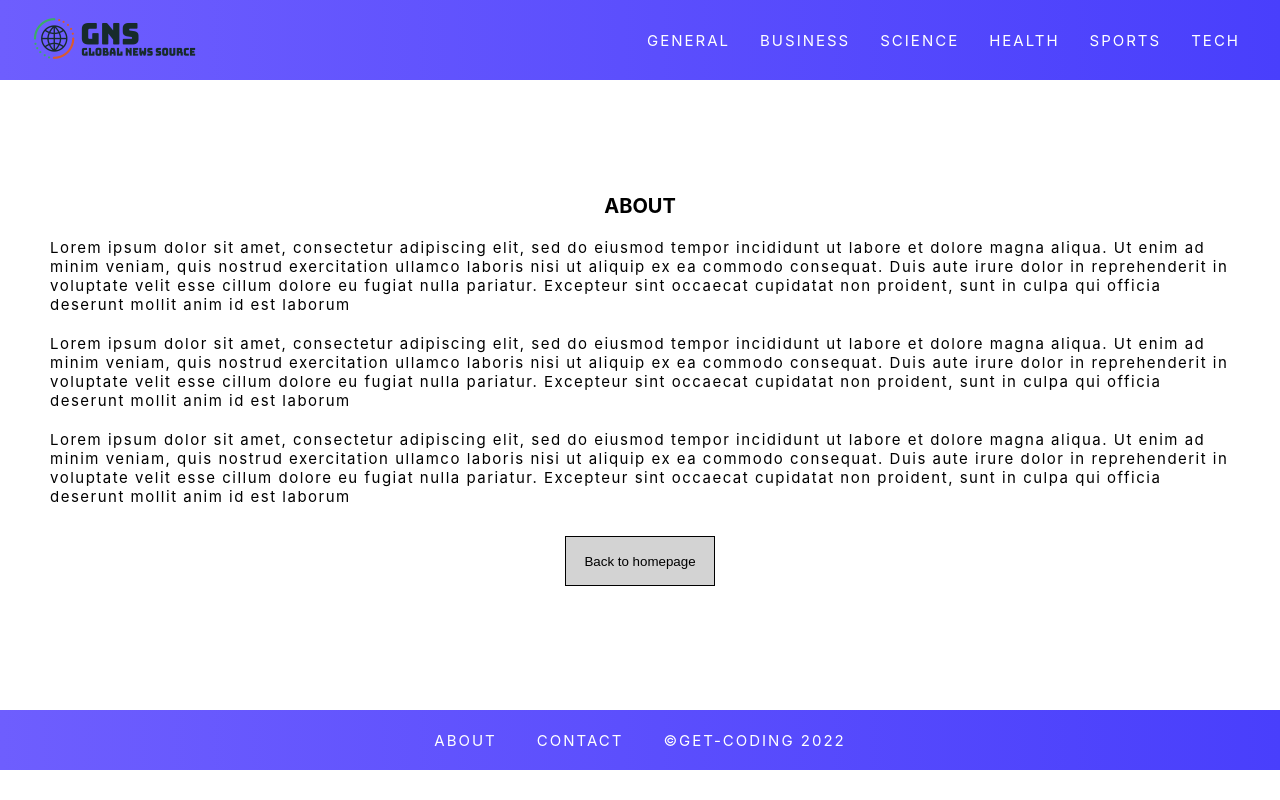
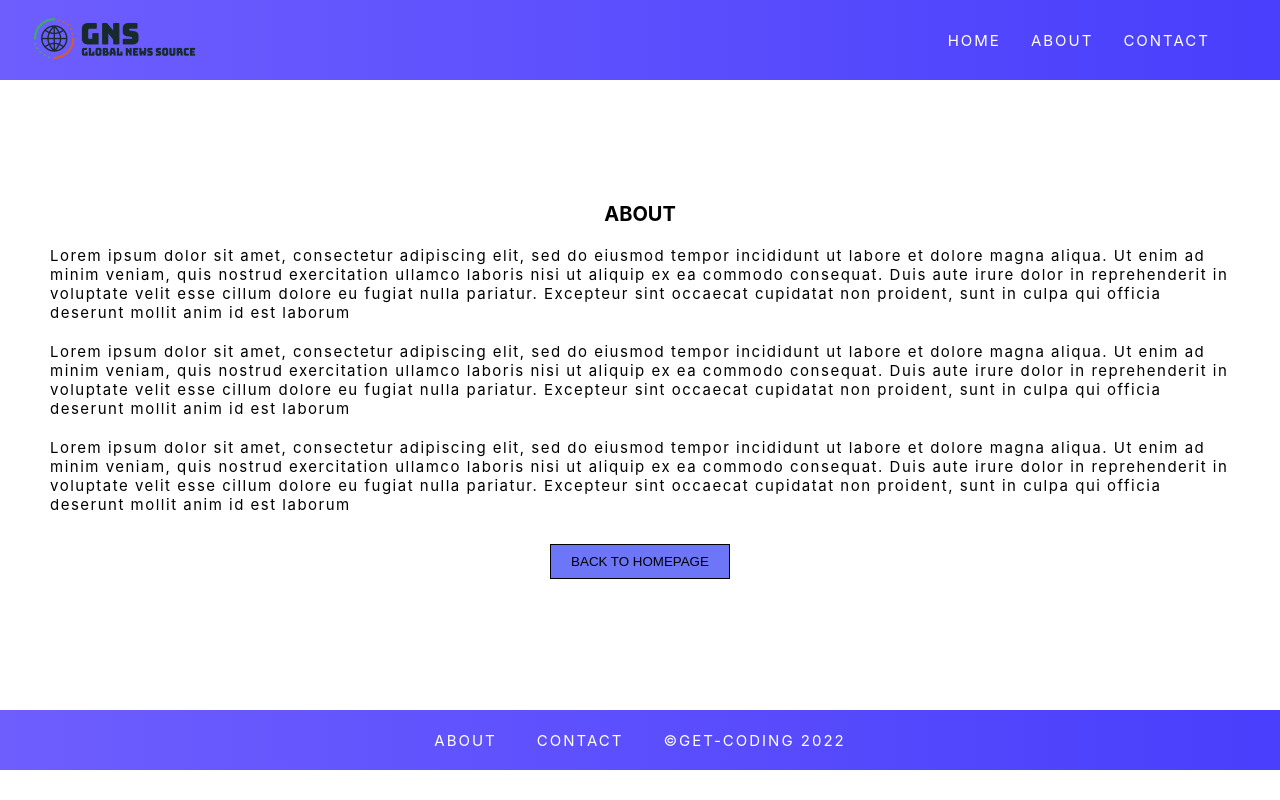
Before and after one commit to sgoudie77/News-App, a React (Create React App) app: page /about in a window 1280 px wide. Built offline with nearby package versions, Linux system fonts and the light colour scheme.

Commit message:
first api test again

```diff
--- a/package.json
+++ b/package.json
@@ -2,7 +2,6 @@
   "name": "news-app",
   "version": "0.1.0",
   "private": true,
-  "homepage": "https://sgoudie77.github.io/",
   "dependencies": {
     "@testing-library/jest-dom": "^5.16.1",
     "@testing-library/react": "^12.1.2",
--- a/src/components/header/MenuItems.js
+++ b/src/components/header/MenuItems.js
@@ -1,32 +1,32 @@
 export const MenuItems = [
     {
-        link: 'General',
+        link: 'Home',
         url: '#',
         cName: 'nav-links'
     },
     {
-        link: 'Business',
+        link: 'About',
         url: '#',
         cName: 'nav-links'
     },
     {
-        link: 'Science',
-        url: '#',
-        cName: 'nav-links'
-    },
-    {
-        link: 'Health',
-        url: '#',
-        cName: 'nav-links'
-    },
-    {
-        link: 'Sports',
-        url: '#',
-        cName: 'nav-links'
-    },
-    {
-        link: 'Tech',
+        link: 'Contact',
         url: '#',
         cName: 'nav-links'
     }
+    // {
+    //     link: 'Health',
+    //     url: '#',
+    //     cName: 'nav-links'
+    // },
+    // {
+    //     link: 'Sports',
+    //     url: '#',
+    //     cName: 'nav-links'
+    // },
+    // {
+    //     link: 'Tech',
+    //     url: '#',
+    //     cName: 'nav-links'
+    // }
 ]
--- a/src/components/main/Headline.js
+++ b/src/components/main/Headline.js
@@ -18,8 +18,7 @@ function Headline(props) {
     return (
         <div className="headline">
             <div className="headline-img">
-                {/* <img src={props.headlines.urlToImage} alt="Headline News" /> */}
-                <img src={props.headlines.image} alt="Headline News" />
+                <img src={props.headlines.urlToImage} alt="Headline News" />
             </div>
             <div className="headline-title">
                 {/* <p>{props.headlines.publishedAt}</p> */}
--- a/src/components/main/Main.js
+++ b/src/components/main/Main.js
@@ -9,8 +9,7 @@ function Main() {
 
     var API_KEY = process.env.REACT_APP_API_KEY;
 
-    // const [articleUrl, setArticleUrl] = useState(`https://newsapi.org/v2/top-headlines?country=us&category=general&apiKey=${API_KEY}`);
-    const [articleUrl, setArticleUrl] = useState(`http://api.mediastack.com/v1/news?access_key=${API_KEY}&languages=en&countries=us`);
+    const [articleUrl, setArticleUrl] = useState(`https://newsapi.org/v2/top-headlines?country=us&category=general&apiKey=${API_KEY}`);
 
     useEffect(() => {
         fetch(articleUrl)
@@ -26,14 +25,11 @@ function Main() {
     return (
         <div>
             <div className='main'>
-                {/* {newsList && <Headline headlines={newsList.articles[0]} />}
-                {newsList && <Sidebar sidebarNews={newsList.articles.slice(1, 3)} />} */}
-                {newsList && <Headline headlines={newsList.data[0]} />}
-                {newsList && <Sidebar sidebarNews={newsList.data.slice(1, 3)} />}
+                {newsList && <Headline headlines={newsList.articles[0]} />}
+                {newsList && <Sidebar sidebarNews={newsList.articles.slice(1, 3)} />}
             </div>
             <div className='news-posts'>
-                {/* {newsList && <News bottomNewsList={newsList.articles.slice(3, 9)} />} */}
-                {newsList && <News bottomNewsList={newsList.data.slice(3, 9)} />}
+                {newsList && <News bottomNewsList={newsList.articles.slice(3, 9)} />}
             </div>
         </div>
     )
--- a/src/components/main/NewsPost.js
+++ b/src/components/main/NewsPost.js
@@ -12,8 +12,7 @@ function NewsPost(props) {
             </div> */}
             <div className="news-post-content">
                 <div className="news-post-image">
-                    {/* <img src={props.newsPost.urlToImage} alt="News Story" /> */}
-                    <img src={props.newsPost.image} alt="News Story" />
+                    <img src={props.newsPost.urlToImage} alt="News Story" />
                 </div>
                 <div className="news-post-title">
                     <h3>{props.newsPost.title}</h3>
--- a/src/components/sidebar/SidebarPost.js
+++ b/src/components/sidebar/SidebarPost.js
@@ -6,8 +6,7 @@ function SidebarPost(props) {
     return (
         <div className="sidebar-post">
             <div className="sidebar-image">
-                {/* <img src={props.sidebarPost.urlToImage} alt="Top News" /> */}
-                <img src={props.sidebarPost.image} alt="Top News" />
+                <img src={props.sidebarPost.urlToImage} alt="Top News" />
             </div>
             <div className="sidebar-title">
                 <h3>{props.sidebarPost.title}</h3>
--- a/src/css/main.css
+++ b/src/css/main.css
@@ -30,14 +30,17 @@ body {
     max-width: 100vw;
 }
 
-.btn-home, .btn-categories {
+.btn-home {
     position: relative;
-    height: 50px;
-    width: 150px;
+    height: 35px;
+    width: 180px;
     color: #000;
-    background-color: lightgray;
+    background-color: #6d76f7;
+    padding: 0 1rem;
     border: 1px solid #000;
     outline: none;
+    text-transform: uppercase;
+    cursor: pointer;
 }
 /* Global Styles End Here */
 
```
